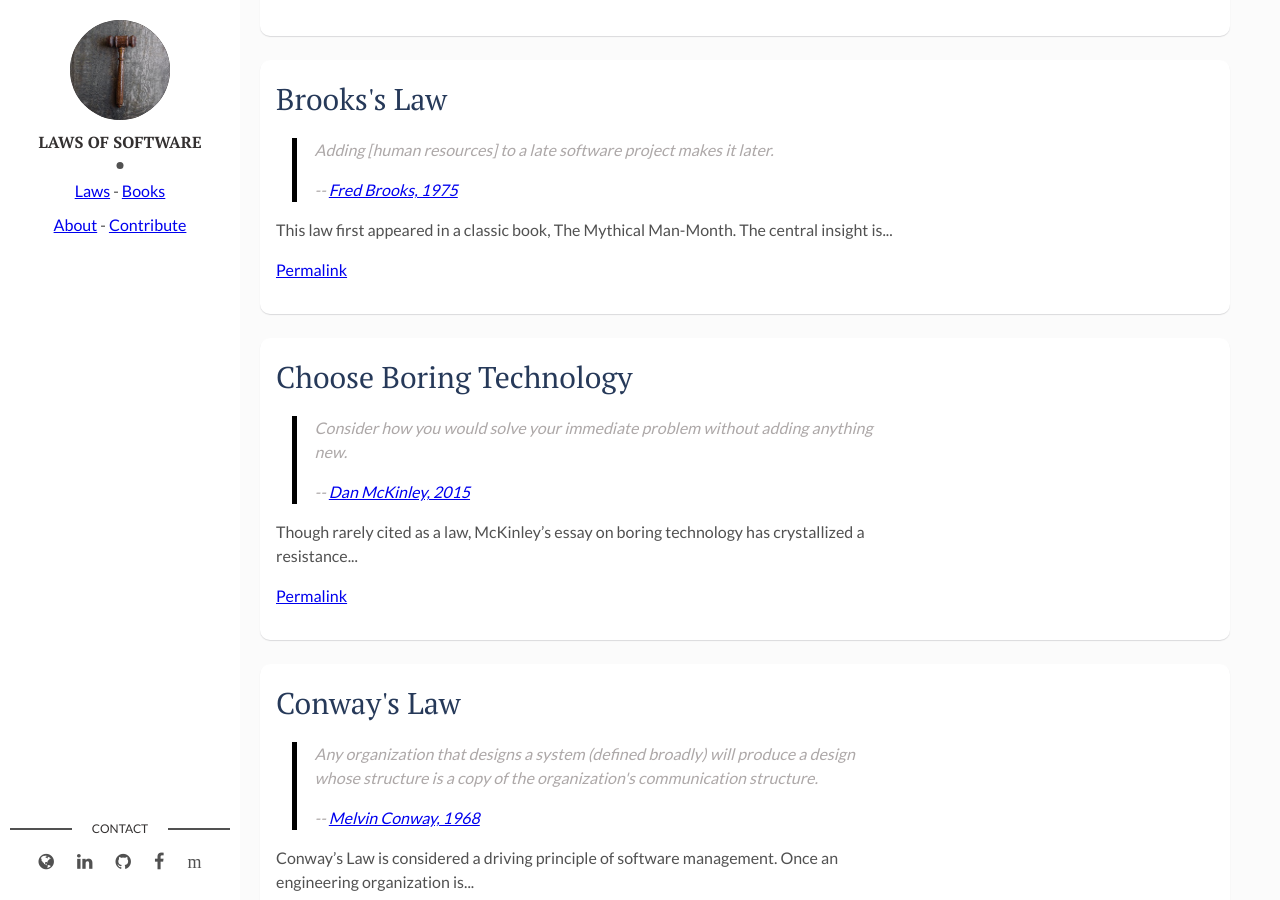
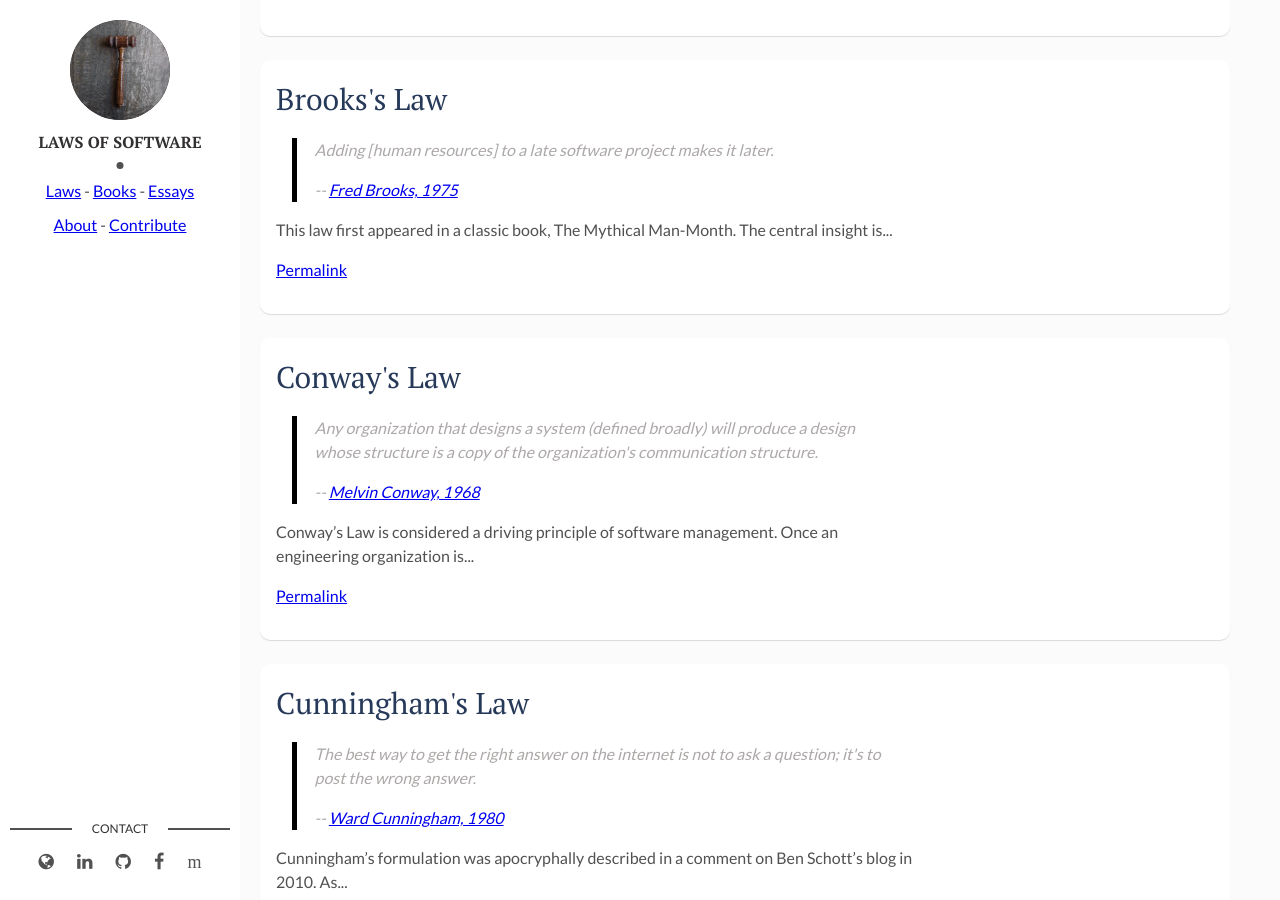
Before and after one commit to shaisachs/laws-of-software, a Jekyll site: the page built from index.html, in a window 1280 px wide and 900 px high, scrolled down 612 px. Built offline with Jekyll 4.4.1, drawn with Linux system fonts in a browser that asks for light colours.

Commit message:
Essays page (#29)
* Add Essays page (#28)

* refactor: move essay descriptions from frontmatter into body content

```diff
--- a/_config.yml
+++ b/_config.yml
@@ -33,3 +33,5 @@
     output: true
   books:
     output: false
+  essays:
+    output: false
--- a/_laws/choose-boring-technology.md
+++ /dev/null
@@ -1,10 +0,0 @@
----
-layout: post
-title: Choose Boring Technology
-law: "Consider how you would solve your immediate problem without adding anything new."
-law-author: Dan McKinley
-law-url: https://mcfunley.com/choose-boring-technology
-law-year: 2015
----
-
-Though rarely cited as a law, McKinley's essay on boring technology has crystallized a resistance to pursuing cutting-edge technology stacks for their own sake.
--- a/_layouts/main.html
+++ b/_layouts/main.html
@@ -10,7 +10,8 @@
       </div>
       <div class="site-name">{{site.title}}</div>
       <p><a href="{{site.baseurl}}/">Laws</a> -
-        <a href="{{ site.baseurl}}/books">Books</a>
+        <a href="{{ site.baseurl}}/books">Books</a> -
+        <a href="{{ site.baseurl}}/essays">Essays</a>
       </p>
       <p><a href="{{site.baseurl}}/about">About</a> -
         <a href="https://github.com/shaisachs/laws-of-software">Contribute</a>
```
Also changed, not shown: _essays/choose-boring-technology.md (added, +8 -0 lines), _essays/floating-point-arithmetic.md (added, +8 -0 lines), _essays/no-silver-bullet.md (added, +8 -0 lines), _essays/note-on-distributed-computing.md (added, +8 -0 lines), _essays/out-of-the-tar-pit.md (added, +8 -0 lines), api.json (+11 -0 lines), essays.html (added, +17 -0 lines).
